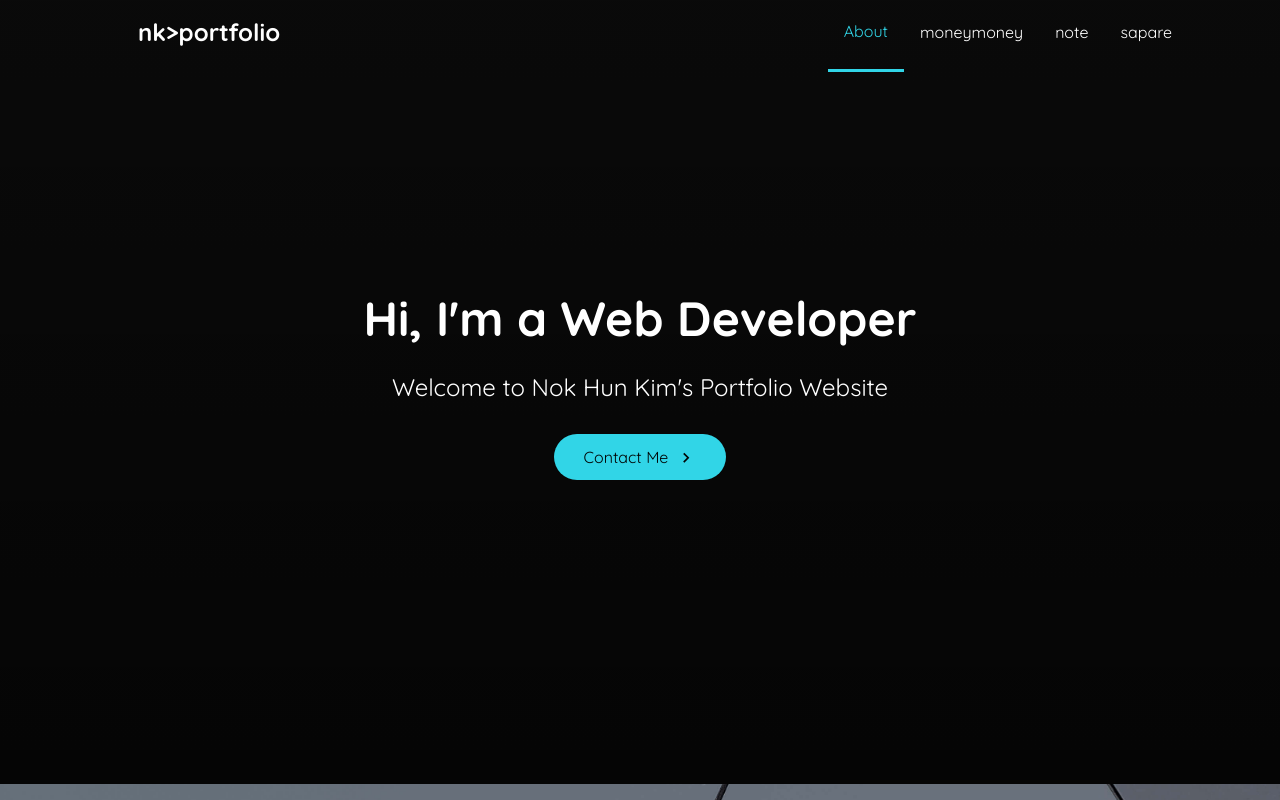
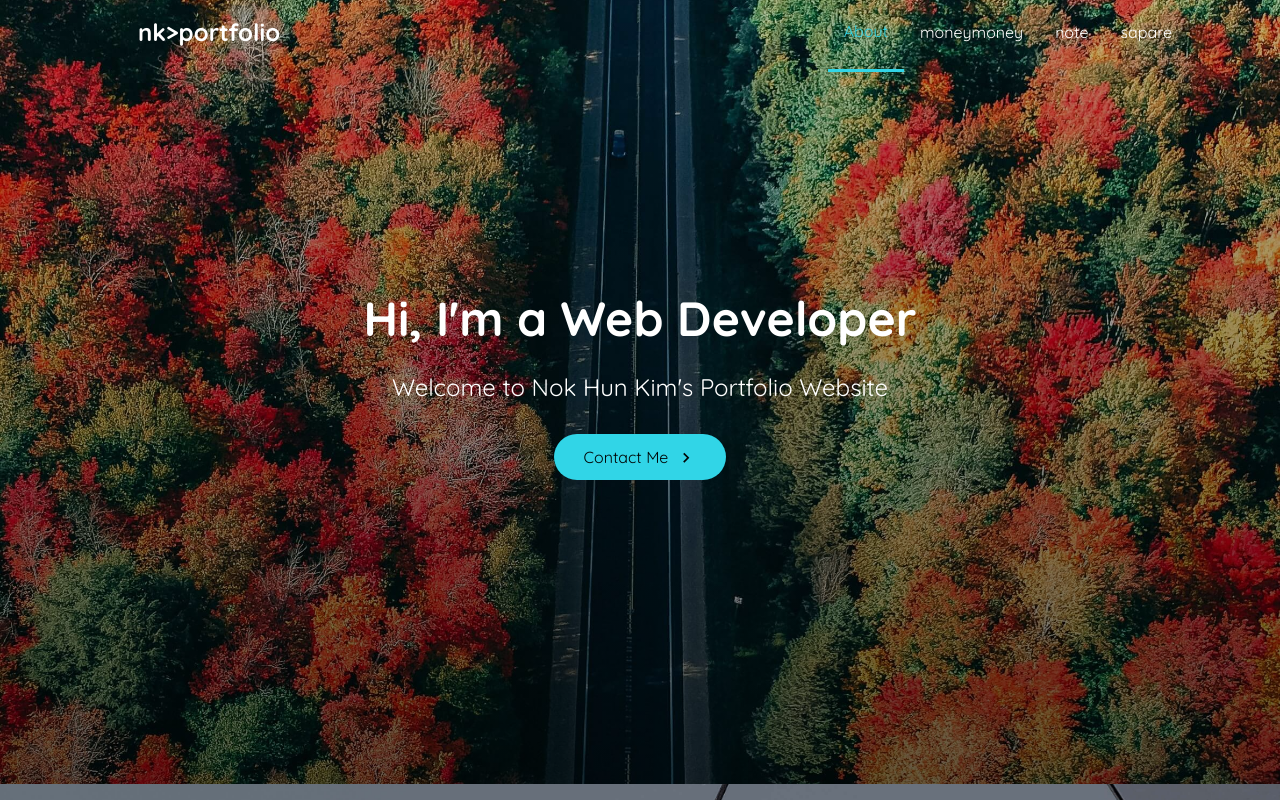
Before and after one commit to nokun13/nokun13.github.io, a React (Create React App) app: page / in a window 1280 px wide. Shown: the top 800 px of the page. Built offline with nearby package versions, Linux system fonts and the light colour scheme; no server answers.

Commit message:
2020-12-20 reversed changes

```diff
--- a/src/components/HeroSection/index.js
+++ b/src/components/HeroSection/index.js
@@ -1,10 +1,9 @@
 import React, {useState, useEffect} from 'react'
-// import Video from '../../videos/video.mp4';
-import { HeroContainer, HeroContent, HeroH1, HeroP,
+import Image from '../../images/fallImg2.jpg';
+import { HeroContainer, HeroBg, ImageBg, HeroContent, HeroH1, HeroP,
 HeroBtnWrapper, ArrowForward, ArrowRight, HeroButton } from './HeroElements';
 import '../InfoSection/Buttoncss.css';
 import ContactForm from '../ContactSection/ContactUs';
-// import {Link} from 'react-router-dom'
 
 const HeroSection = () => {
 
@@ -32,6 +31,9 @@ const HeroSection = () => {
     return (
         <HeroContainer id='about'>
             <ContactForm showModal={showModal} setShowModal={setShowModal} />
+            <HeroBg>
+                <ImageBg src={Image} />
+            </HeroBg>
             <HeroContent>
                 <HeroH1 style={{ transform: `translateX(${offsetY * -0.2}px)`}}>
                 Hi, I'm a Web Developer</HeroH1>
```
Also changed, not shown: 7 other files (tests, documents, lock files or other folders).
